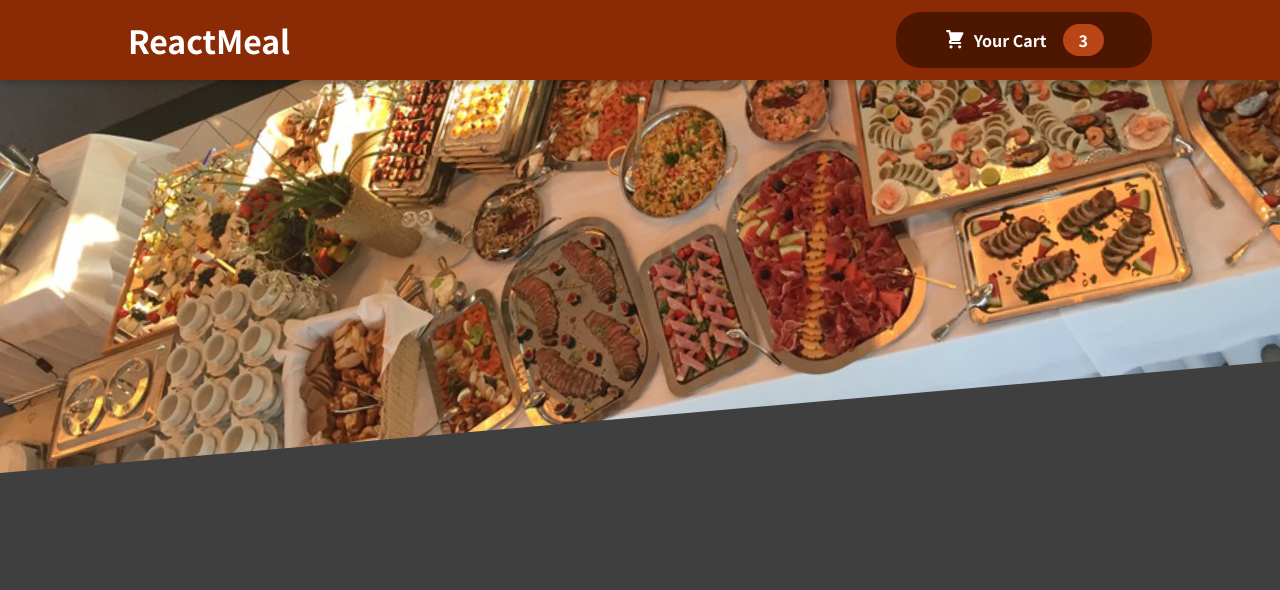
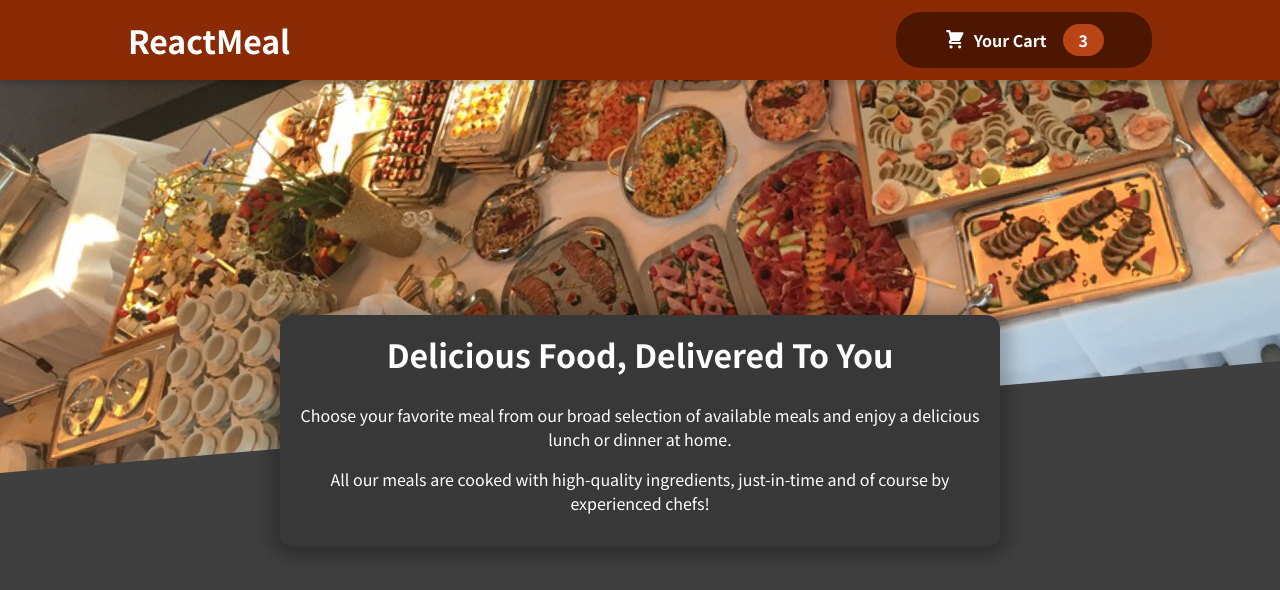
Before and after one commit to azeem521/1stProRestorant, a React (Create React App) app in the folder restorant/: page / in a window 1280 px wide. Shown: the top 590 px of the page. Built offline with nearby package versions, Linux system fonts and the light colour scheme.

Commit message:
SummaryAdded

```diff
--- a/restorant/src/App.js
+++ b/restorant/src/App.js
@@ -1,10 +1,14 @@
 import Header from "./component/Layout/Header";
+import Summary from "./component/Meals/Summary";
 
 function App() {
   return (
     <div>
       <h2>Let's get started!</h2>
       <Header />
+      <main>
+        <Summary />
+      </main>
     </div>
   );
 }
--- /dev/null
+++ b/restorant/src/component/Meals/Summary.js
@@ -0,0 +1,20 @@
+import React from 'react'
+import classes from './Summary.module.css'
+
+const Summary = () => {
+    return (
+        <section className={classes.summary}>
+          <h2>Delicious Food, Delivered To You</h2>
+          <p>
+            Choose your favorite meal from our broad selection of available meals
+            and enjoy a delicious lunch or dinner at home.
+          </p>
+          <p>
+            All our meals are cooked with high-quality ingredients, just-in-time and
+            of course by experienced chefs!
+          </p>
+        </section>
+      );
+}
+
+export default Summary
--- /dev/null
+++ b/restorant/src/component/Meals/Summary.module.css
@@ -0,0 +1,18 @@
+.summary {
+    text-align: center;
+    max-width: 45rem;
+    width: 90%;
+    margin: auto;
+    margin-top: -10rem;
+    position: relative;
+    background-color: #383838;
+    color: white;
+    border-radius: 14px;
+    padding: 1rem;
+    box-shadow: 0 1px 18px 10px rgba(0, 0, 0, 0.25);
+  }
+
+  .summary h2 {
+    font-size: 2rem;
+    margin-top: 0;
+  }
--- /dev/null
+++ b/restorant/src/component/UI/Card.module.css
@@ -0,0 +1,6 @@
+.card{
+    padding: 1rem;
+    box-shadow: 0 2px 8px rgba(0,0,0.25);
+    border-radius: 14px;
+    background-color: white;
+}
```
Also changed, not shown: restorant/src/component/UI/Card.js (added, +10 -0 lines).
